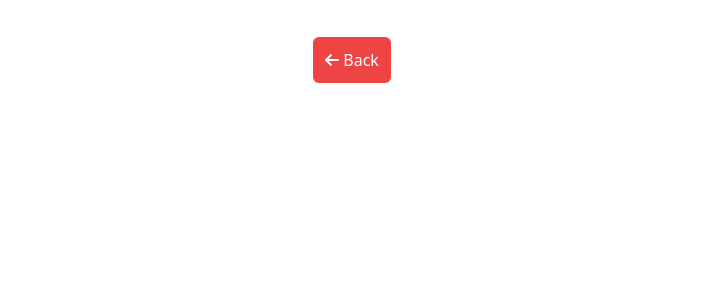
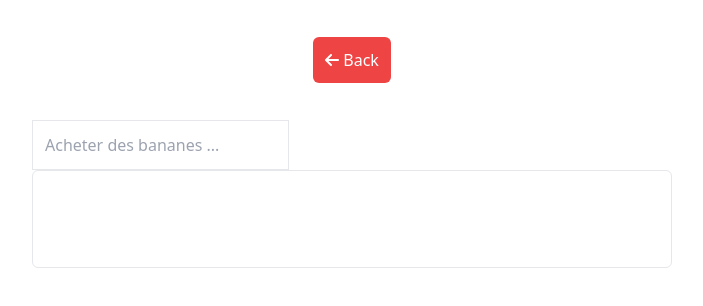
Before and after one commit to Hugo-walando/intro-dom-brief, a plain HTML site: page groceries-list/index.html in a window 1280 px wide. Shown: the whole page, without its empty margins (288-991 px from the left). Drawn offline with nearby package versions, Linux system fonts and the light colour scheme.

Commit message:
feat: initialize structure of grocerylist

```diff
--- a/groceries-list/index.html
+++ b/groceries-list/index.html
@@ -13,6 +13,14 @@
                class="mx-2 p-3 rounded-md text-white bg-red-500"
                href="../index.html"><i class="fa-solid fa-arrow-left"></i>
                 Back</a></nav>
+        <div class="w-6/12 mx-auto mt-12">
+            <div>
+                <input class="p-3 border" placeholder="Acheter des bananes ..."
+                       type="text">
+                <button></button>
+            </div>
+            <div class="w-full border rounded-md p-12"></div>
+        </div>
         <script src="script.js"></script>
     </body>
 </html>
```
